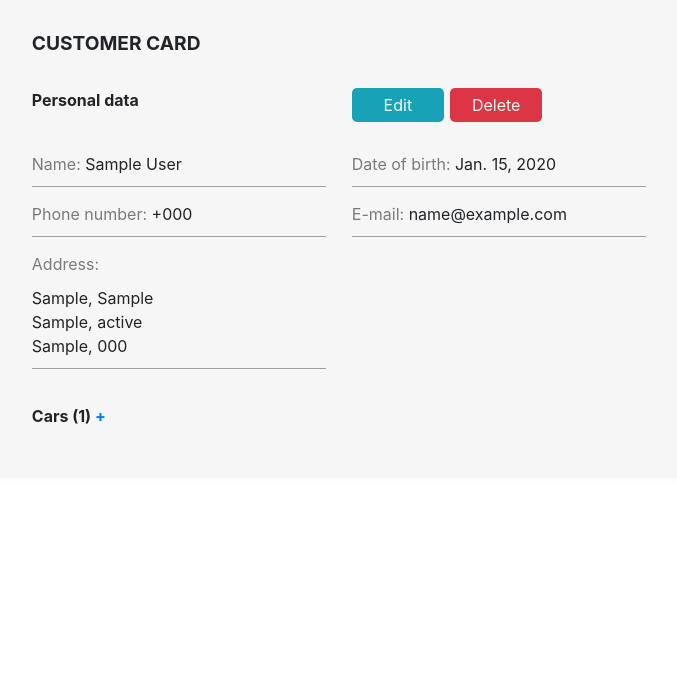
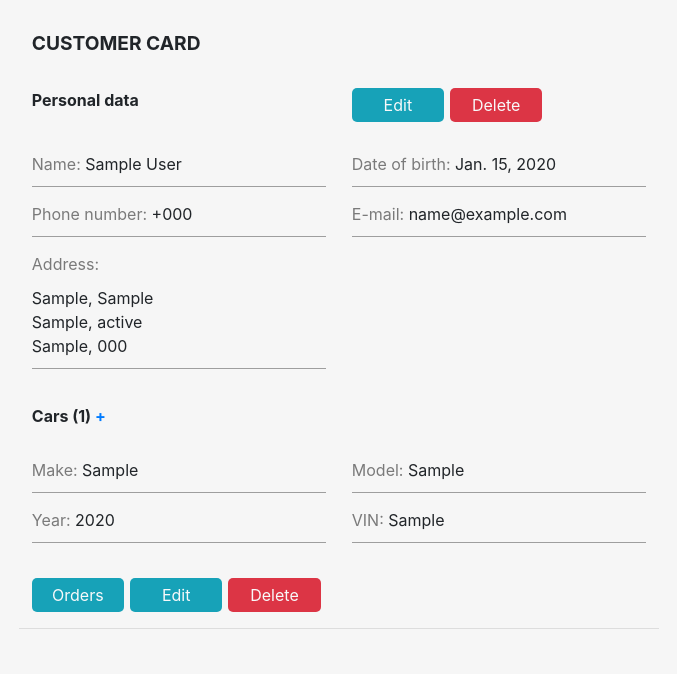
Before and after one commit to QuidObscurum/service_station_app, a Django app: page /manage/customer_card/1/ in a window 1280 px wide. Shown: the part 16-690 px from the top of the page, without its empty margins (301-978 px from the left). Run offline with Django 3.2, Linux system fonts and the light colour scheme; tables that the repository leaves empty hold one stand-in row (values such as "Sample post"); some libraries are stand-ins or nearby versions.

Commit message:
Add update vehicle view

```diff
--- a/servicestation/servicemanager/templates/servicemanager/customer_detail.html
+++ b/servicestation/servicemanager/templates/servicemanager/customer_detail.html
@@ -51,10 +51,40 @@
                    class="add-link" title="Add a car"> &#43;</a></strong>
 <!--                <a href="{% url 'manager:create_vehicle' customer.pk %}" class="my-btn my-btn-edit">Add</a>-->
             </div>
-<!--            <div class="my-btn-group">-->
-<!--                <a href="{% url 'manager:create_vehicle' customer.pk %}" class="my-btn my-btn-edit">Add</a>-->
-<!--            </div>-->
         </div>
+        {% for car in vehicles %}
+
+        <div class="form-card">
+            <div class="mul-fields">
+                <div class="output">
+                    <span class="card-label">Make:</span> {{ car.make }}
+                </div>
+                <div class="output">
+                    <span class="card-label">Model:</span> {{ car.model }}
+                </div>
+            </div>
+            <div class="mul-fields">
+                <div class="output">
+                    <span class="card-label">Year:</span> {{ car.year }}
+                </div>
+                <div class="output">
+                    <span class="card-label">VIN:</span> {{ car.vin }}
+                </div>
+            </div>
+
+        </div>
+        <div class="my-btn-group">
+            <a href="{% url 'manager:update_vehicle' car.pk %}" class="my-btn my-btn-edit">Orders</a>
+            <a href="{% url 'manager:update_vehicle' car.pk %}" class="my-btn my-btn-edit">Edit</a>
+            {% if can_delete %}
+            <button class="my-btn my-btn-delete" id="delVehicleLink">Delete</button>
+            {% else %}
+            <button class="my-btn my-btn-disabled" disabled>Delete</button>
+            {% endif %}
+        </div>
+        <hr>
+        {% endfor %}
+
 
 <!--        <form action="{# url 'manager:create_vehicle' customer.pk #}" method="post" class="form-card">-->
 <!--            {# csrf_token #}-->
@@ -88,7 +118,7 @@
               method="post" class="delete-customer-form"> {% csrf_token %}
 
             <div class="modal-msg">Are you sure you want to delete the customer? <br>
-                All data on related cars and orders will be deleted as well.</div>
+                All related data including orders will be deleted as well.</div>
             <div class="modal-btn-group">
                 <span class="my-btn modal-btn-cancel">Cancel</span>
 <!--                <a href="{% url 'manager:update_customer' customer.pk %}"-->
--- a/servicestation/servicemanager/templates/servicemanager/manage_vehicle.html
+++ b/servicestation/servicemanager/templates/servicemanager/manage_vehicle.html
@@ -1,10 +1,11 @@
 {% extends "servicemanager/base.html" %}
-{% block title %}<title>Add a Car</title>{% endblock %}
+{% block title %}<title>{% if page_title %}{{ page_title }}{% else %}Add a Car{% endif %}</title>{% endblock %}
 {% block content %}
 <div class="wrapper">
     <form action="" method="post" class="manage-customer-form"> {% csrf_token %}
         <div class="form-title">
-            <strong>Add a car for {{ owner.first_name }} {{ owner.last_name }}</strong>
+            <strong>{% if card_title %}{{ card_title }}{% else %}
+                Add a car for {{ owner.first_name }} {{ owner.last_name }}{% endif %}</strong>
         </div>
         {{ car_form.non_field_errors }}
         <div class="mul-fields">
--- a/servicestation/servicemanager/urls.py
+++ b/servicestation/servicemanager/urls.py
@@ -8,6 +8,7 @@ from .views import (
     MainView,
     CustomerListView,
     VehicleCreateView,
+    VehicleUpdateView
 )
 
 
@@ -24,4 +25,5 @@ urlpatterns = [
     path('<int:pk>/del/', CustomerDeleteView.as_view(), name='delete_customer'),
 
     path('customer_card/create_vehicle/<int:owner_id>/', VehicleCreateView.as_view(), name='create_vehicle'),
+    path('update_vehicle/<int:pk>/', VehicleUpdateView.as_view(), name='update_vehicle'),
 ]
--- a/servicestation/servicemanager/views.py
+++ b/servicestation/servicemanager/views.py
@@ -34,10 +34,10 @@ class VehicleCreateView(CreateView):
         obj_id = self.kwargs.get("owner_id")
         return get_object_or_404(Customer, id=obj_id)
 
-    def dispatch(self, request, *args, **kwargs):
-        print("***** dispatch *****", '\n\t', request, '\n\t', args, '\n\t', kwargs)
-        # self.get_context_data(owner_id=kwargs['owner_id'])
-        return super().post(request, *args, **kwargs)
+    # def dispatch(self, request, *args, **kwargs):
+    #     print("***** dispatch *****", '\n\t', request, '\n\t', args, '\n\t', kwargs)
+    #     # self.get_context_data(owner_id=kwargs['owner_id'])
+    #     return super().post(request, *args, **kwargs)
 
     # def post(self, request, *args, **kwargs):
     #     print("*****POST*****", '\n', request.POST, '\n', args, '\n', kwargs)
@@ -67,6 +67,22 @@ class VehicleCreateView(CreateView):
         return reverse('manager:customer_card', args=[owner.pk])
 
 
+class VehicleUpdateView(UpdateView):
+    model = Vehicle
+    template_name = 'servicemanager/manage_vehicle.html'
+    form_class = VehicleForm
+
+    def get_context_data(self, **kwargs):
+        context = super().get_context_data(**kwargs)
+        context['card_title'] = "Edit the vehicle"
+        context['page_title'] = "Edit Vehicle"
+        context['car_form'] = context['form']
+        del context['form']
+        obj = self.get_object()
+        context['owner'] = obj.owner
+        return context
+
+
 class CustomerUpdateView(UpdateView):
     model = Customer
     template_name = 'servicemanager/manage_customer.html'
@@ -86,11 +102,6 @@ class CustomerUpdateView(UpdateView):
 
 class CustomerDetailView(DetailView):
     model = Customer
-
-    # def get_vehicle_form(self):
-    #     request = self.request
-    #     if request.method == 'POST':
-    #         car_form = VehicleForm(request.POST)
 
     def get_context_data(self, **kwargs):
         context = super().get_context_data(**kwargs)
@@ -175,6 +186,4 @@ class MainView(TemplateView):
     def get_context_data(self, **kwargs):
         context = super().get_context_data(**kwargs)
         context['form'] = self.form_class
-        print("===== MainViewREQUEST =====", self.request.GET)
-
         return context
```
